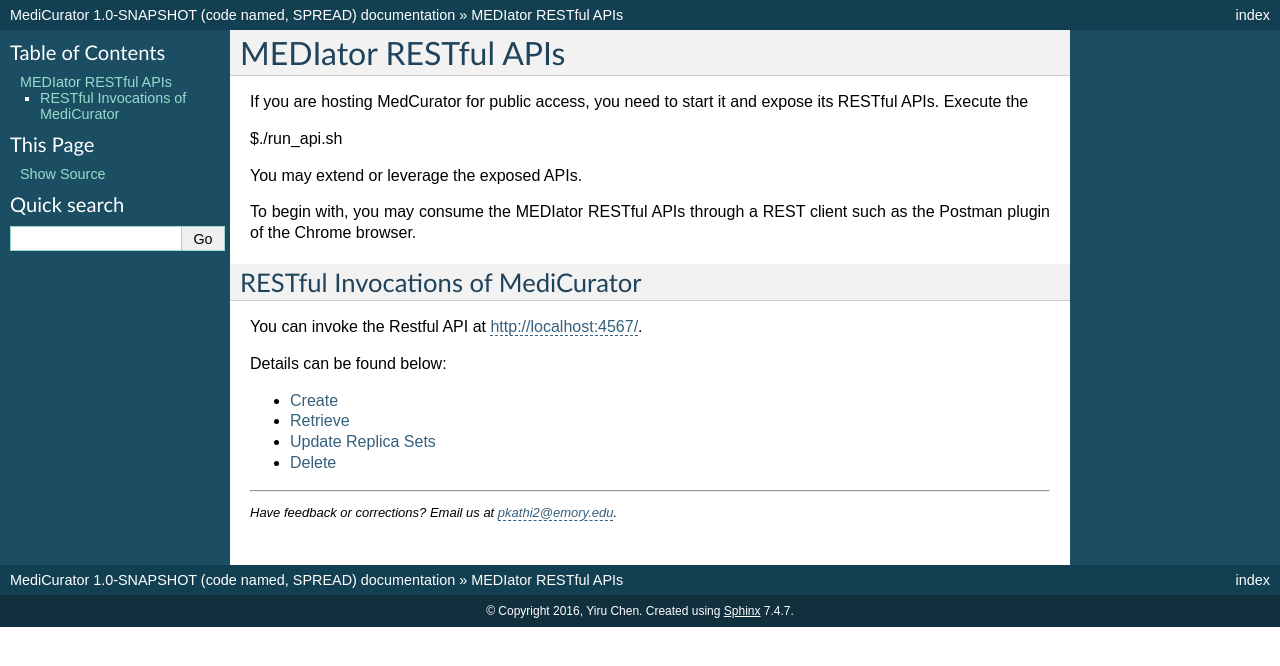
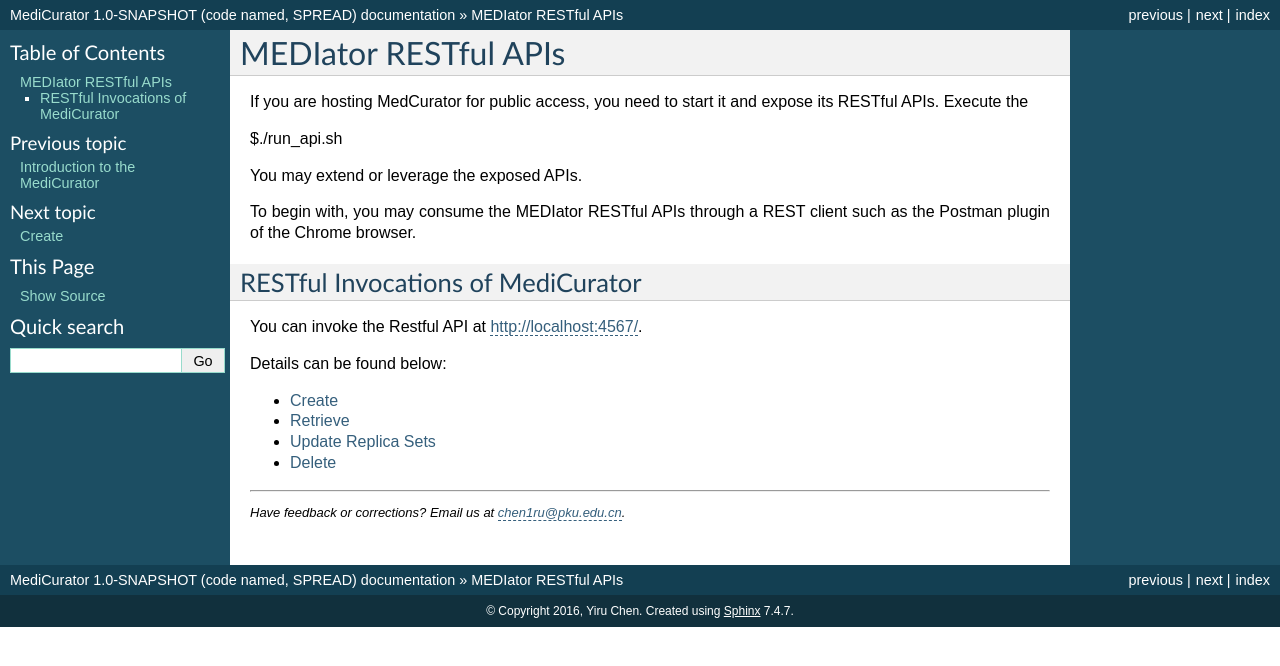
Before and after one commit to Ireneruru/MediCurator-Readthedocs, a Sphinx documentation site: the page built from docs/source/sections/MediCurator-REST-API.rst, in a window 1280 px wide. Shown: the top 666 px of the page. Built offline with Sphinx 7.4.7, drawn with Linux system fonts in a browser that asks for light colours; pages that are not in the unit, such as notebooks, are missing from menus.

Commit message:
document

```diff
--- a/docs/source/conf.py
+++ b/docs/source/conf.py
@@ -108,7 +108,7 @@
 
 .. container:: isbcgcfooter
 
-  Have feedback or corrections?  Email us at pkathi2@emory.edu.
+  Have feedback or corrections?  Email us at chen1ru@pku.edu.cn.
 
 .. GLOBAL LINK REPLACEMENTS CAN GO HERE
 
@@ -310,7 +310,7 @@
 #  dir menu entry, description, category)
 texinfo_documents = [
   (master_doc, 'MediCurator', u'MediCurator',
-   author, 'mediator', 'One line description of project.',
+   author, 'MediCurator', 'One line description of project.',
    'Miscellaneous'),
 ]
 
--- a/docs/source/index.rst
+++ b/docs/source/index.rst
@@ -73,6 +73,8 @@
 MediCurator for Users
 ##################
 
+You can easily use MediCurator, because it is very user-friendly. It offers two main ways for you to choose, Rest API and Web-Application.
+
 .. toctree::
    :maxdepth: 2
 
@@ -83,6 +85,7 @@
 
 MediCurator for Developers
 #######################
+MediCurator version 1.0 has extensively been developed for some specific environments while maintaining relevant interfaces for extension to the other conditions.
 
 .. toctree::
    :maxdepth: 2
--- a/docs/source/sections/Usecase.rst
+++ b/docs/source/sections/Usecase.rst
@@ -4,16 +4,14 @@
 
 Data is published to various data sources by the medical data publishers through the respective write APIs of the data sources. MediCurator connects to the original data sources through their read APIs.
 
-***********
 Replica set
-***********
+###########
 Replica sets is the important concept that drives MediCurator.
 
 A user can have plenty of Replica sets. The user can create it, namne it, remove it, add datasets to it and detect duplicates between any two replica sets.
 
-*****************
 Research Use Case
-*****************
+#################
 The researcher first demonstrates the source of the data and the storage of the information. These are necessary. Then he can perform some operations on MediCurator like the picture below.
 
 .. image:: Usecase.png
```
Also changed, not shown: docs/source/sections/About-MediCurator.rst (renamed from docs/source/sections/About-MEDIator.rst), docs/source/sections/MediCurator-REST-API.rst (renamed from docs/source/sections/MEDIator-REST-API.rst), 2 other files.
